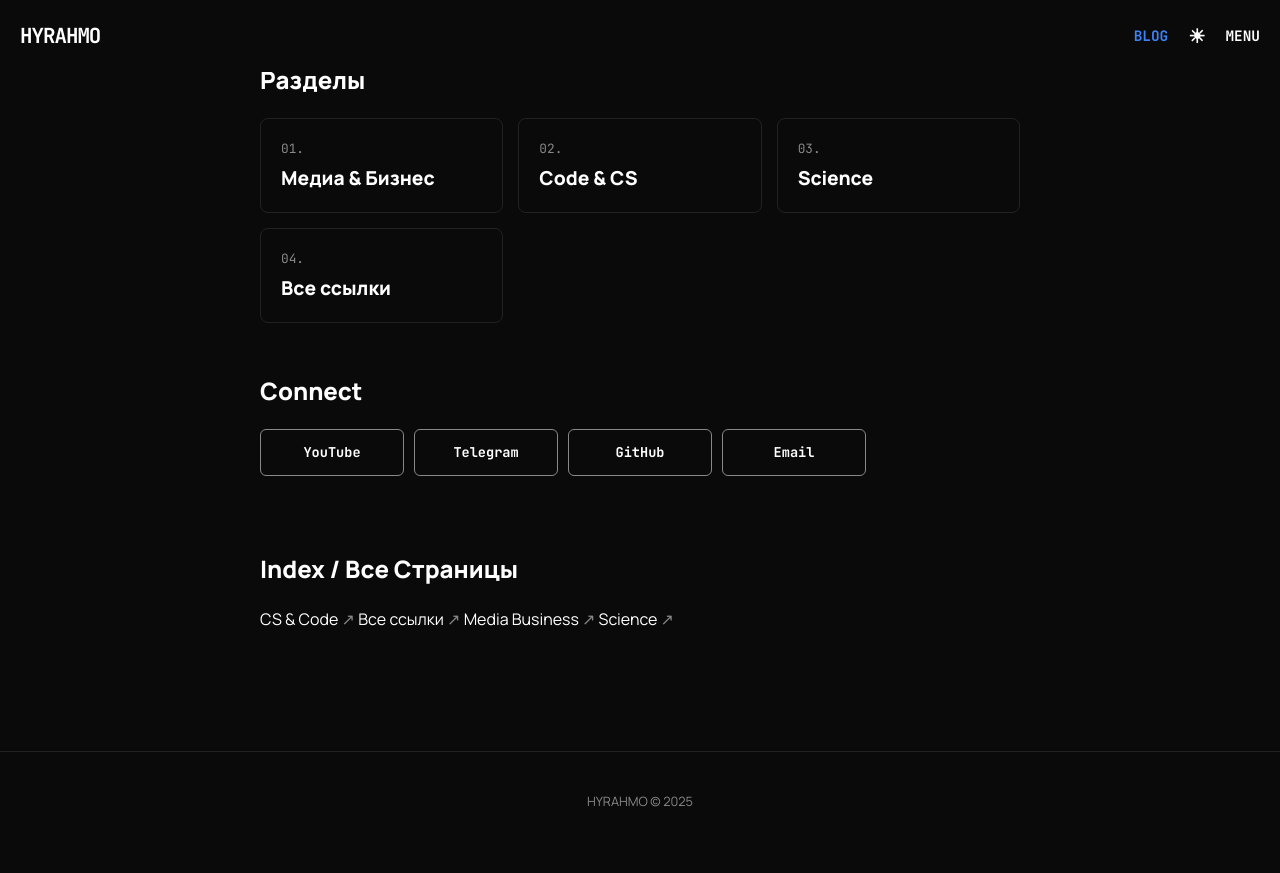
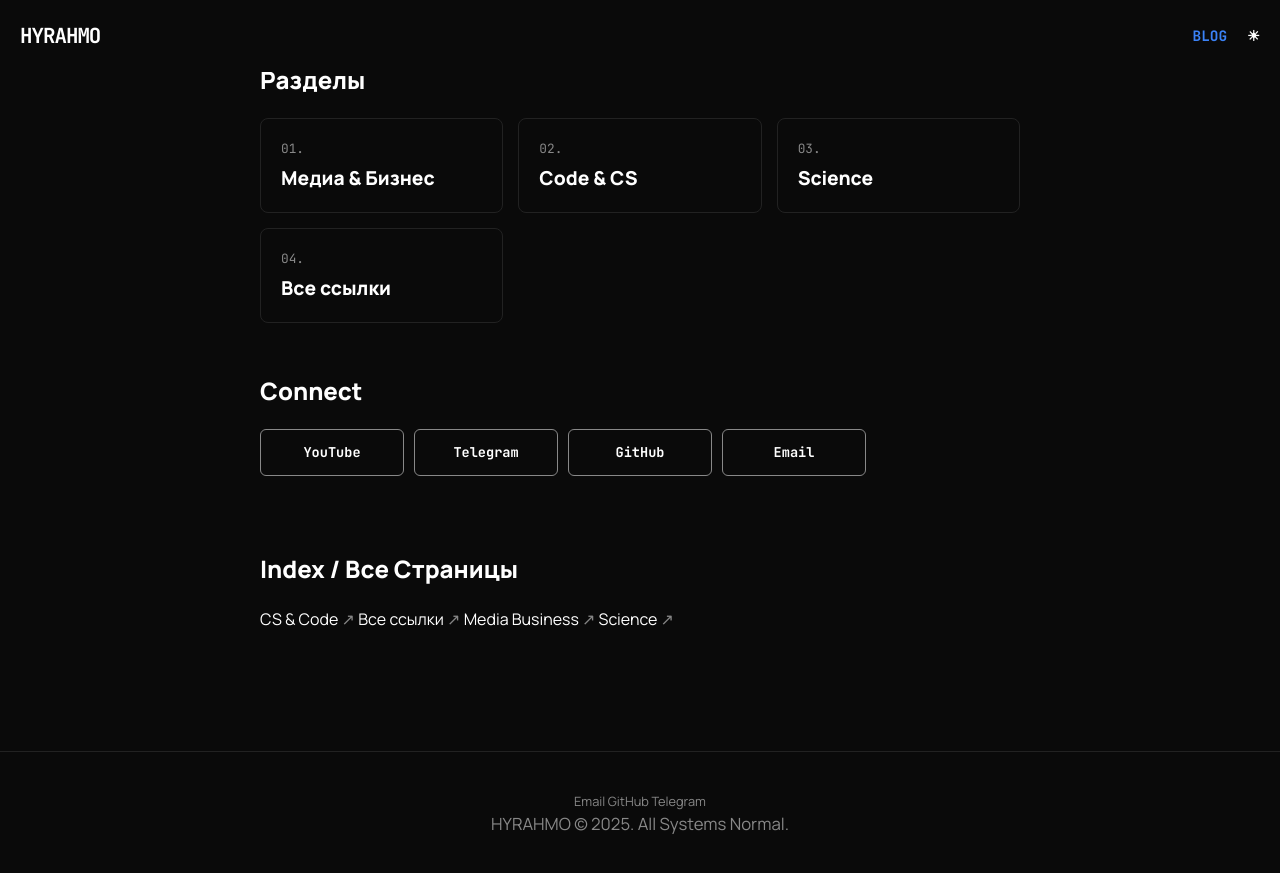
Before and after one commit to hyrahmo/hyrahmoru, a Jekyll site: the page built from index.md, in a window 1280 px wide and 900 px high, scrolled down 301 px. Shown: the top 873 px of the window. Built offline with Jekyll 4.4.1, drawn with Linux system fonts in a browser that asks for light colours; before the commit the page ends 1152 px from its top, so only the background shows below that.

Commit message:
Update default.html

```diff
--- a/_layouts/default.html
+++ b/_layouts/default.html
@@ -14,51 +14,28 @@
         <a href="/" class="logo">HYRAHMO</a>
 
         <div class="nav-controls">
-            <!-- Кнопка БЛОГ (сразу в шапке) -->
+            <!-- Блог -->
             <a href="https://blog.hyrahmo.com" target="_blank" class="header-blog-link">BLOG</a>
-
-            <!-- ТЕМА -->
-            <button class="clean-btn" onclick="toggleTheme()" id="themeBtn" style="font-size: 1.2rem;">☀</button>
-
-            <!-- МЕНЮ -->
-            <button class="clean-btn menu-trigger" onclick="toggleMenu()">MENU</button>
+            <!-- Тема -->
+            <button class="clean-btn" onclick="toggleTheme()" id="themeBtn">☀</button>
         </div>
     </nav>
-
-    <!-- ВЫПАДАЮЩЕЕ МЕНЮ (На весь экран) -->
-    <div class="fullscreen-menu" id="fsMenu">
-        <a href="/" onclick="toggleMenu()">Главная</a>
-        <a href="/media" onclick="toggleMenu()">Медиа & Biz</a>
-        <a href="/cs" onclick="toggleMenu()">Code / CS</a>
-        <a href="/physics" onclick="toggleMenu()">Science</a>
-        <a href="/links" onclick="toggleMenu()">Все ссылки</a>
-    </div>
 
     <main class="page-wrapper">
         {{ content }}
     </main>
 
     <footer>
-        HYRAHMO &copy; 2025
+        <div class="footer-links">
+            <a href="mailto:contact@hyrahmo.com">Email</a>
+            <a href="https://github.com/hyrahmo" target="_blank">GitHub</a>
+            <a href="https://t.me/hyrahmo" target="_blank">Telegram</a>
+        </div>
+        <p>HYRAHMO &copy; {{ site.time | date: '%Y' }}. All Systems Normal.</p>
     </footer>
 
     <script>
-        // 1. МЕНЮ
-        function toggleMenu() {
-            const menu = document.getElementById('fsMenu');
-            const btn = document.querySelector('.menu-trigger');
-            const isOpen = menu.classList.toggle('active');
-
-            if (isOpen) {
-                btn.innerText = "CLOSE";
-                document.body.style.overflow = "hidden";
-            } else {
-                btn.innerText = "MENU";
-                document.body.style.overflow = "auto";
-            }
-        }
-
-        // 2. ТЕМА
+        // ЛОГИКА ТЕМЫ
         const savedTheme = localStorage.getItem('theme') || 'dark';
         setTheme(savedTheme);
 
@@ -71,8 +48,7 @@
         function setTheme(theme) {
             document.documentElement.setAttribute('data-theme', theme);
             localStorage.setItem('theme', theme);
-            const btn = document.getElementById('themeBtn');
-            btn.innerText = theme === 'dark' ? '☀' : '☾';
+            document.getElementById('themeBtn').innerText = theme === 'dark' ? '☀' : '☾';
         }
     </script>
 </body>
```
